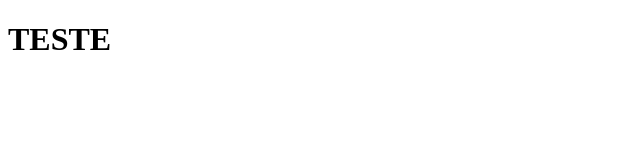
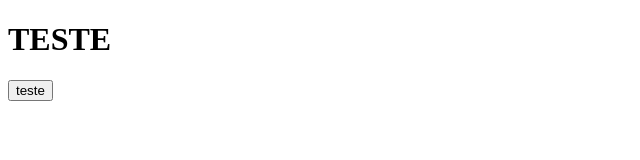
Before and after one commit to Dougrazs/SimbioxFrontEnd, a Next.js app: page / in a window 1280 px wide. Shown: the top 160 px of the page, without its empty margins (0-640 px from the left). Built offline with nearby package versions, Linux system fonts and the light colour scheme.

Commit message:
feat: add PrimaryButton

```diff
--- a/src/app/globals.css
+++ b/src/app/globals.css
@@ -16,6 +16,22 @@
   }
 }
 
+*,
+*::before,
+*::after {
+ padding:0;
+  margin:0;
+  box-sizing: border-box;
+   font-family: "Poppins", sans-serif;
+}
+
+button, input, select, textarea {
+  font-family: inherit;
+  font-size: inherit;
+  border: none;
+  outline: none;
+}
+
 body {
   color: var(--foreground);
   background: var(--background);
--- a/src/app/page.tsx
+++ b/src/app/page.tsx
@@ -1,8 +1,9 @@
-
+import { PrimaryButton } from "@/components"
 export default function Home() {
   return (
     <div className="grid grid-rows-[20px_1fr_20px] items-center justify-items-center min-h-screen p-8 pb-20 gap-16 sm:p-20 font-[family-name:var(--font-geist-sans)]">
       <h1>TESTE</h1>
+      <PrimaryButton>teste</PrimaryButton>
     </div>
   );
 }
--- /dev/null
+++ b/src/components/Buttons/PrimaryButton/index.tsx
@@ -0,0 +1,10 @@
+interface IPrimaryButtonProps {
+  children: React.ReactNode;
+}
+export default function PrimaryButton({ children }: IPrimaryButtonProps) {
+  return (
+    <button className="transition-3s active:opacity-100 hover:opacity-50 flex items-center gap-2 rounded-xl justify-items-start py-2 px-5 border-2 border-red-50 bg-white text-black">
+      {children}
+    </button>
+  );
+}
--- /dev/null
+++ b/src/components/index.ts
@@ -0,0 +1 @@
+export { default as PrimaryButton } from "./Buttons/PrimaryButton"
--- a/tailwind.config.ts
+++ b/tailwind.config.ts
@@ -40,6 +40,11 @@ const config: Config = {
           '-o-user-drag': 'none',
           'user-drag': 'none',
         },
+        '.transition-3s': {
+          'transition-property': 'all',
+          'transition-duration': '0.3s',
+          'transition-timing-function': 'ease',
+        },
       });
     }),
   ],
```
